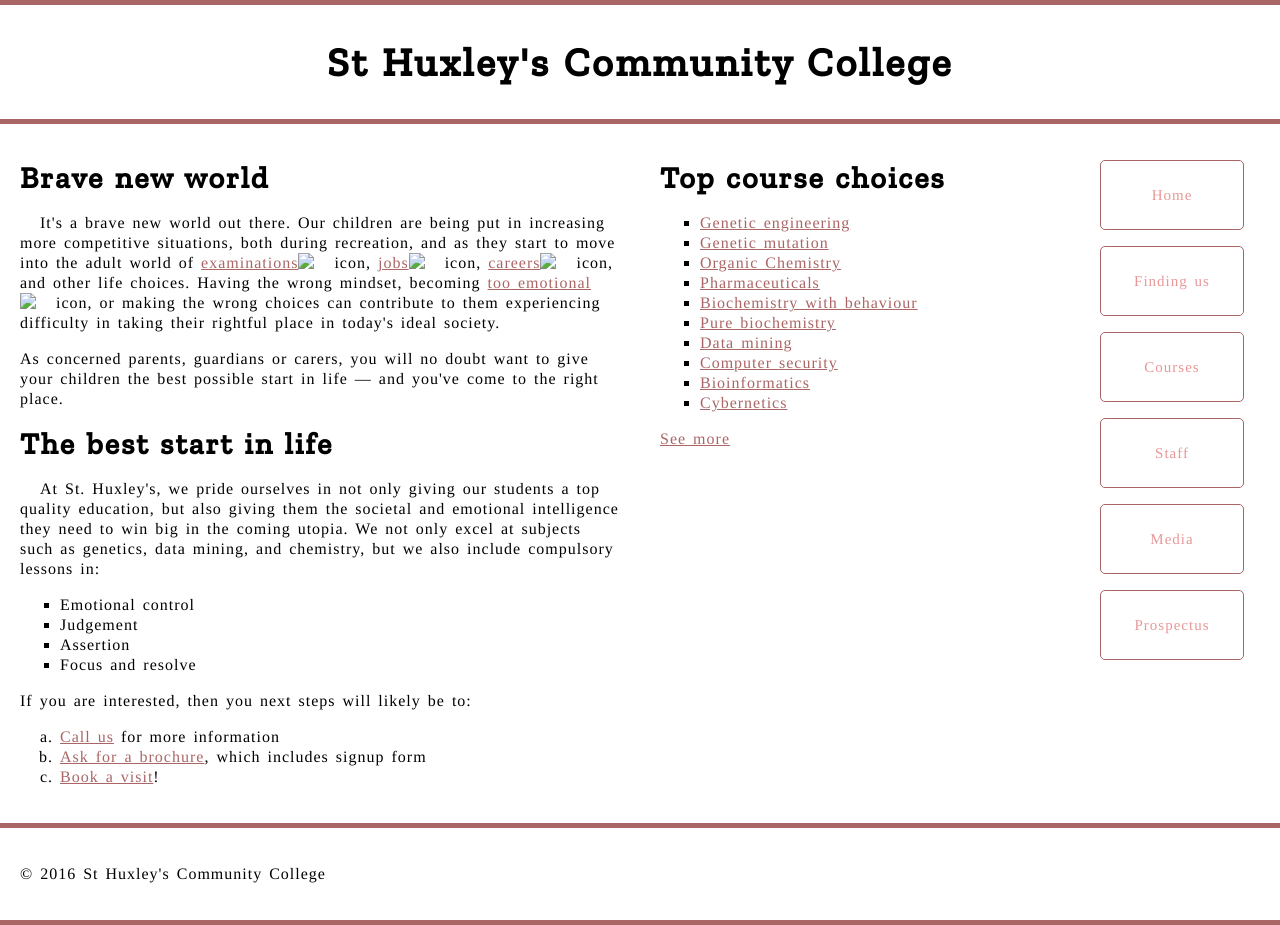
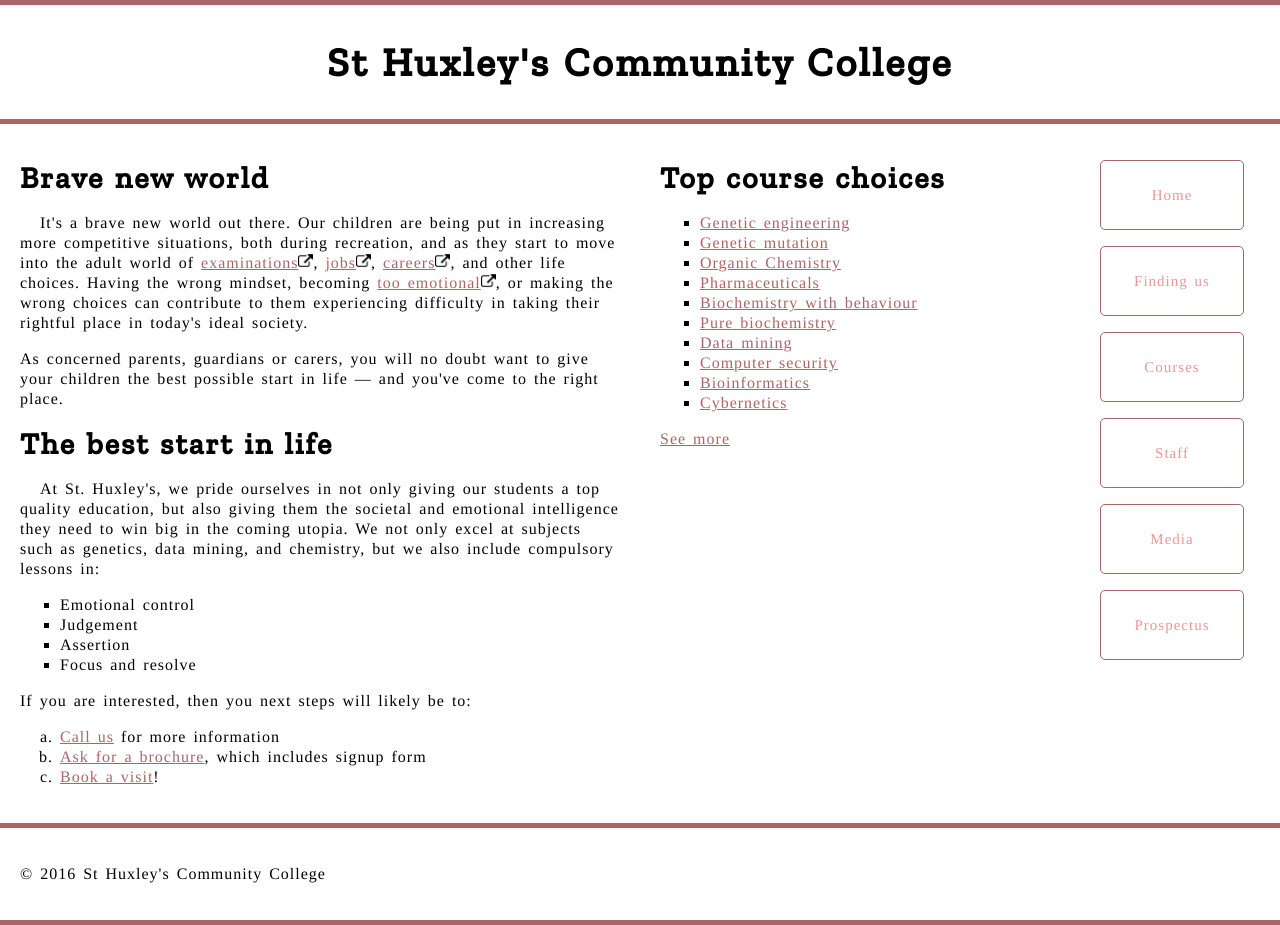
Before and after one commit to LeyaThomas/devtask-4, a plain HTML site: page index.html in a window 1280 px wide. Drawn offline with nearby package versions, Linux system fonts and the light colour scheme.

Commit message:
Update index.html

```diff
--- a/index.html
+++ b/index.html
@@ -23,10 +23,10 @@
       <h2>Brave new world</h2>
 
       <p class="para1">It's a brave new world out there. Our children are being put in increasing more competitive situations, both during recreation, and as they start to move into the adult world of
-        <a href="https://en.wikipedia.org/wiki/Examination">examinations</a><img src="./images/external.png" alt="icon">,
-        <a href="https://en.wikipedia.org/wiki/Jobs">jobs</a><img src="./images/external.png" alt="icon">,
-        <a href="https://en.wikipedia.org/wiki/Career">careers</a><img src="./images/external.png" alt="icon">, and other life choices. Having the wrong mindset, becoming
-        <a href="https://en.wikipedia.org/wiki/Emotion">too emotional</a><img src="./images/external.png" alt="icon">, or making the wrong choices can contribute to them experiencing difficulty in taking their rightful place in today's ideal society.</p>
+        <a href="https://en.wikipedia.org/wiki/Examination">examinations</a><img src="externals.png" alt="icon">,
+        <a href="https://en.wikipedia.org/wiki/Jobs">jobs</a><img src="externals.png" alt="icon">,
+        <a href="https://en.wikipedia.org/wiki/Career">careers</a><img src="externals.png" alt="icon">, and other life choices. Having the wrong mindset, becoming
+        <a href="https://en.wikipedia.org/wiki/Emotion">too emotional</a><img src="externals.png" alt="icon">, or making the wrong choices can contribute to them experiencing difficulty in taking their rightful place in today's ideal society.</p>
 
       <p>As concerned parents, guardians or carers, you will no doubt want to give your children the best possible start in life — and you've come to the right place.</p>
 
```
